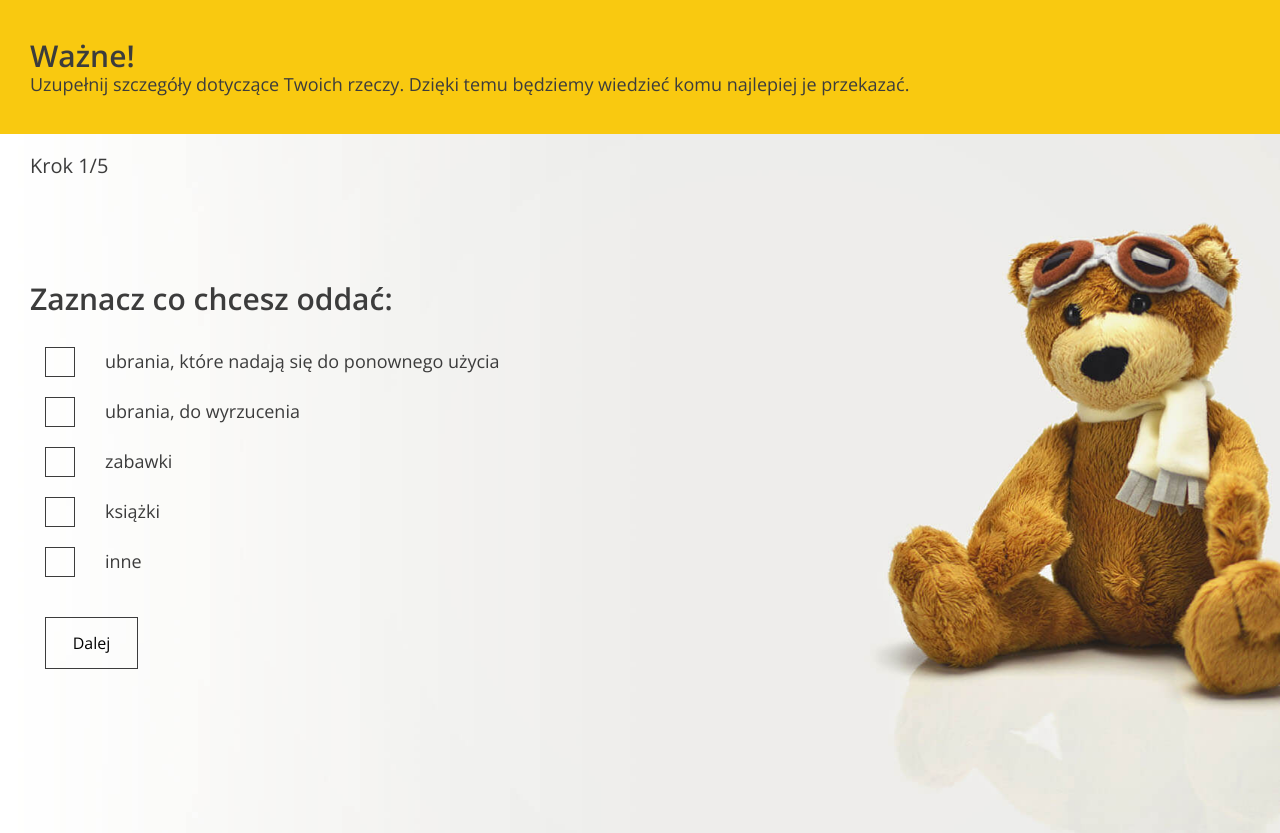
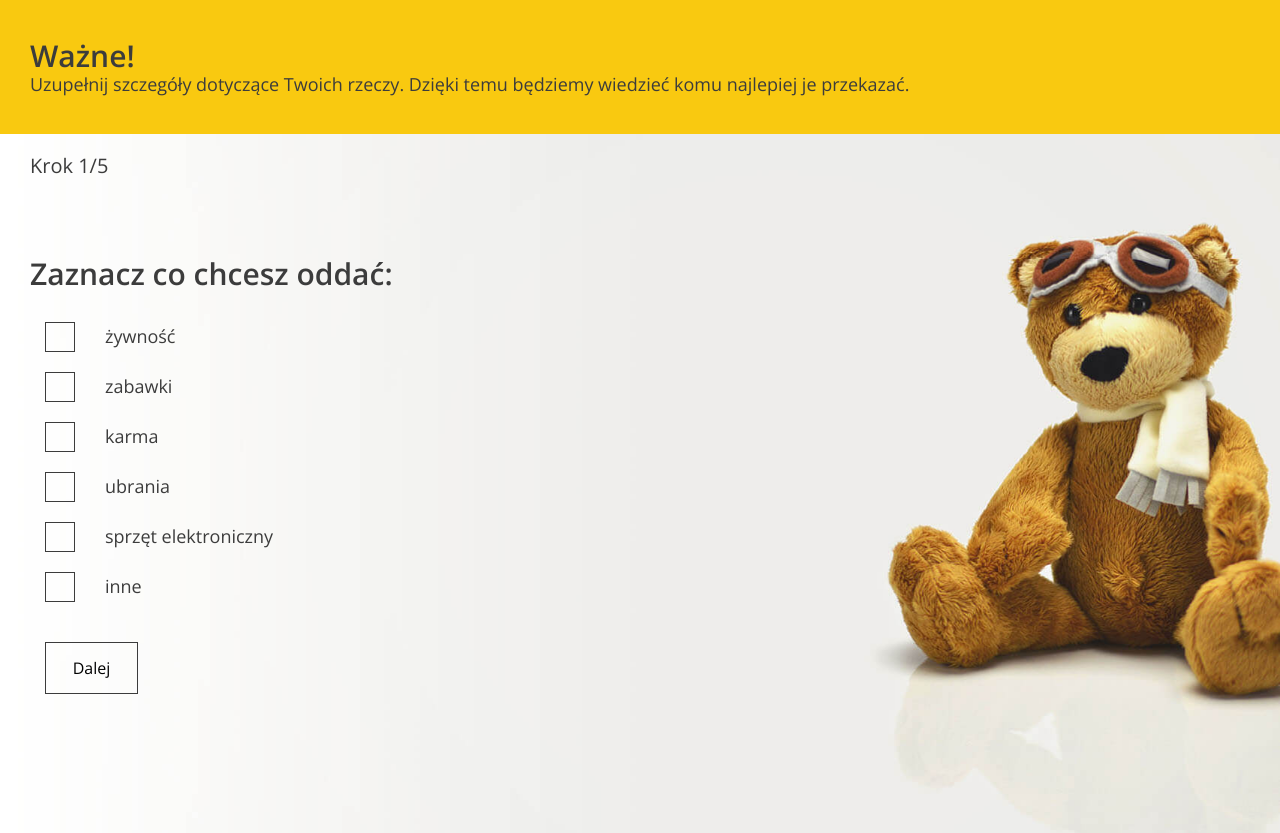
Before and after one commit to MightyAd3k/Charity, a Django app: page /donation/add_donation/ in a window 1280 px wide. Shown: the part 801-1634 px from the top of the page. Run offline with Django 4.2, Linux system fonts and the light colour scheme; a user stored in the database is signed in; data comes from the database, SQL or seed files in the repository.

Commit message:
modified form template, all the categories show up now

```diff
--- a/templates/form.html
+++ b/templates/form.html
@@ -62,45 +62,15 @@
                 <div data-step="1" class="active">
                     <h3>Zaznacz co chcesz oddać:</h3>
 
+                    {% for obj in categories %}
                         <div class="form-group form-group--checkbox">
                             <label>
                                 <input type="checkbox" name="categories" value="clothes-to-use"/>
                                 <span class="checkbox"></span>
-                            <span class="description">ubrania, które nadają się do ponownego użycia</span>
+                                <span class="description">{{ obj.name }}</span>
                             </label>
                         </div>
-
-                    <div class="form-group form-group--checkbox">
-                        <label>
-                            <input type="checkbox" name="categories" value="clothes-useless"/>
-                            <span class="checkbox"></span>
-                            <span class="description">ubrania, do wyrzucenia</span>
-                        </label>
-                    </div>
-
-                    <div class="form-group form-group--checkbox">
-                        <label>
-                            <input type="checkbox" name="categories" value="toys"/>
-                            <span class="checkbox"></span>
-                            <span class="description">zabawki</span>
-                        </label>
-                    </div>
-
-                    <div class="form-group form-group--checkbox">
-                        <label>
-                            <input type="checkbox" name="categories" value="books"/>
-                            <span class="checkbox"></span>
-                            <span class="description">książki</span>
-                        </label>
-                    </div>
-
-                    <div class="form-group form-group--checkbox">
-                        <label>
-                            <input type="checkbox" name="categories" value="other"/>
-                            <span class="checkbox"></span>
-                            <span class="description">inne</span>
-                        </label>
-                    </div>
+                    {% endfor %}
 
                     <div class="form-group form-group--buttons">
                         <button type="button" class="btn next-step">Dalej</button>
```
Lines whose indentation alone changed are shown as unchanged.
